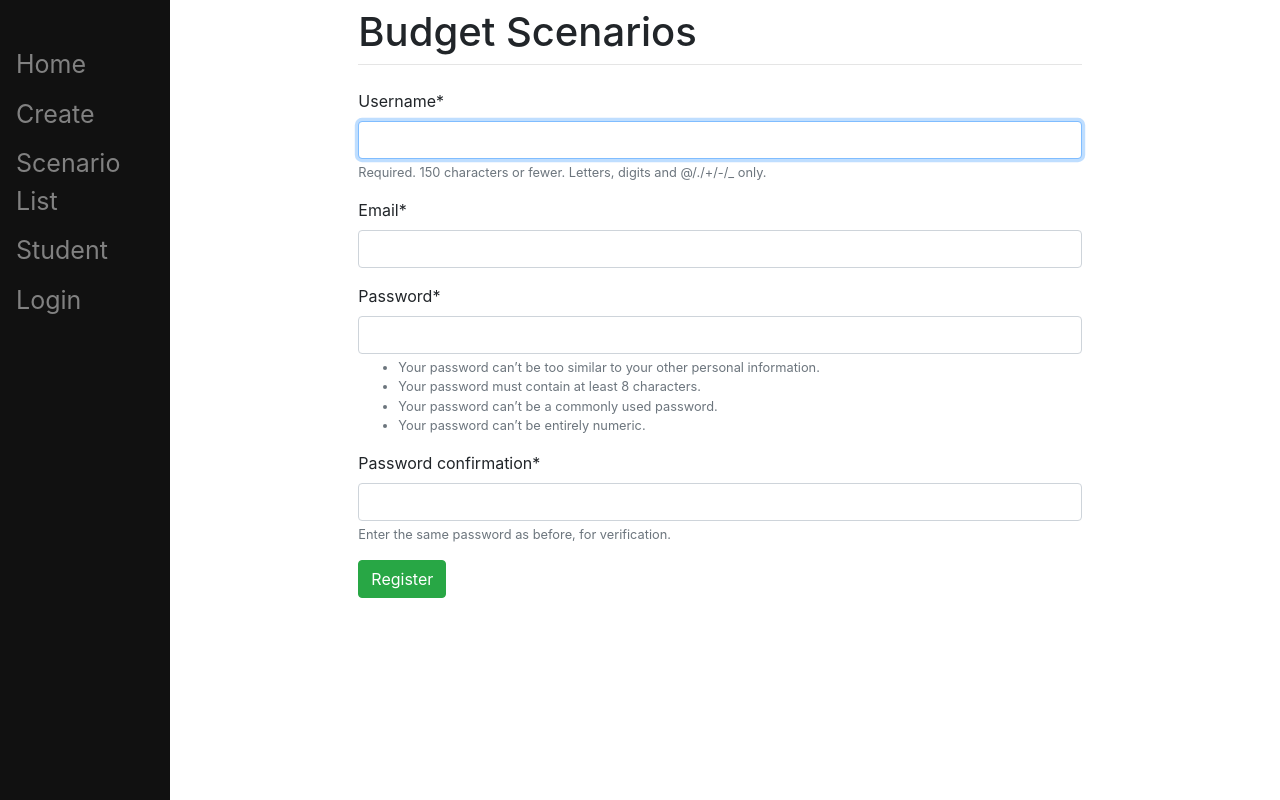
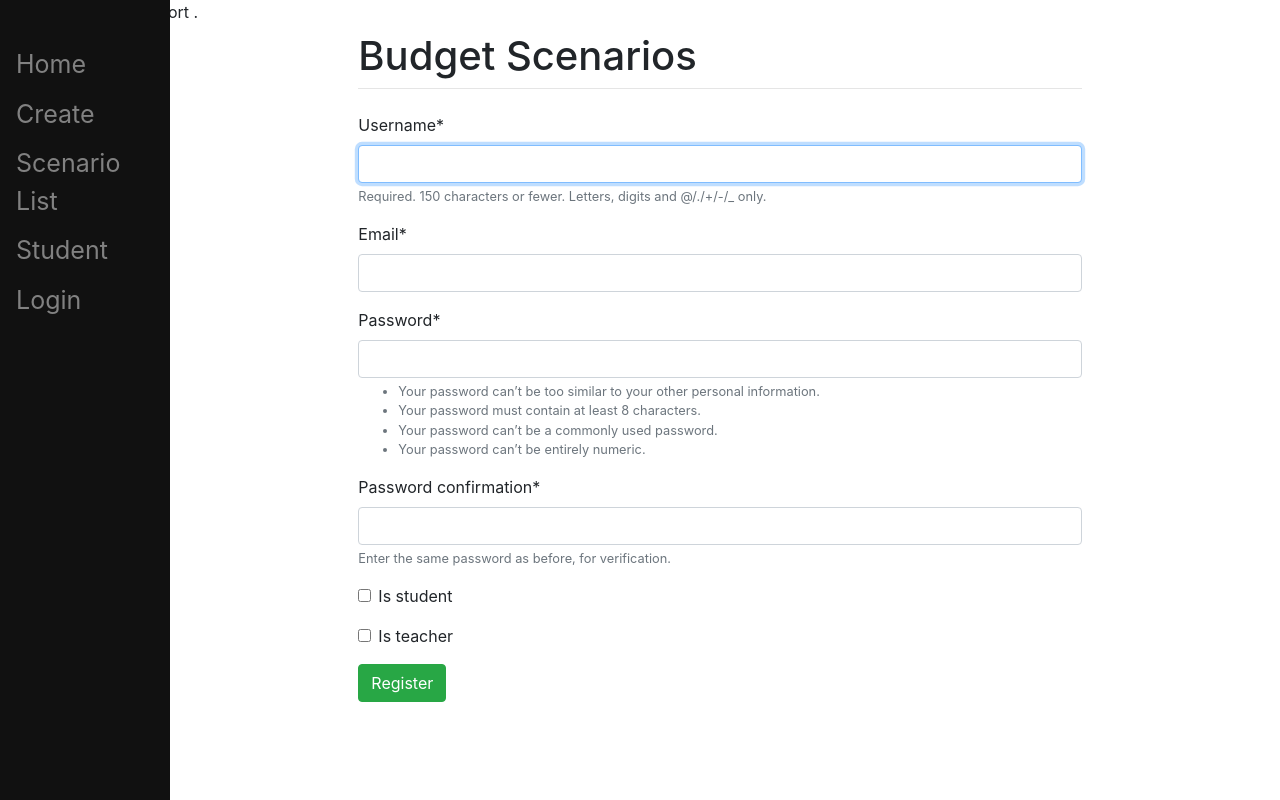
Before and after one commit to lailamay/CodeLabs, a Django app: page /register/ in a window 1280 px wide. Run offline with Django 3.2, Linux system fonts and the light colour scheme; some libraries are stand-ins or nearby versions.

Commit message:
added checkbox for student & teacher on register page

```diff
--- a/mysite/main/models.py
+++ b/mysite/main/models.py
@@ -22,8 +22,8 @@ class Scenario(models.Model):
 
 
 class User(AbstractUser):
-    is_student = models.BooleanField(null=True)
-    is_teacher = models.BooleanField(null=True)
+    is_student = models.BooleanField(default=False)
+    is_teacher = models.BooleanField(default=False)
 
     def __str__(self):
         return self.username
--- a/mysite/register/forms.py
+++ b/mysite/register/forms.py
@@ -9,4 +9,4 @@ class RegisterForm(UserCreationForm):
     class Meta:
         User = get_user_model()
         model = User
-        fields = ["username", "email", "password1", "password2"]
+        fields = ["username", "email", "password1", "password2", "is_student", "is_teacher"]
--- a/mysite/register/templates/register/register.html
+++ b/mysite/register/templates/register/register.html
@@ -1,3 +1,5 @@
+from main.models import .
+
 {% extends "main/base.html" %}
 
 {% block title %}Create an Account{% endblock %}
@@ -8,5 +10,7 @@
         {% csrf_token %}
         {{ form|crispy }}
         <button type="submit" class="btn btn-success"</button>Register</button>
+
+
     </form>
 {% endblock %}
```
Also changed, not shown: mysite/main/migrations/0005_merge_20200729_1235.py (added).
